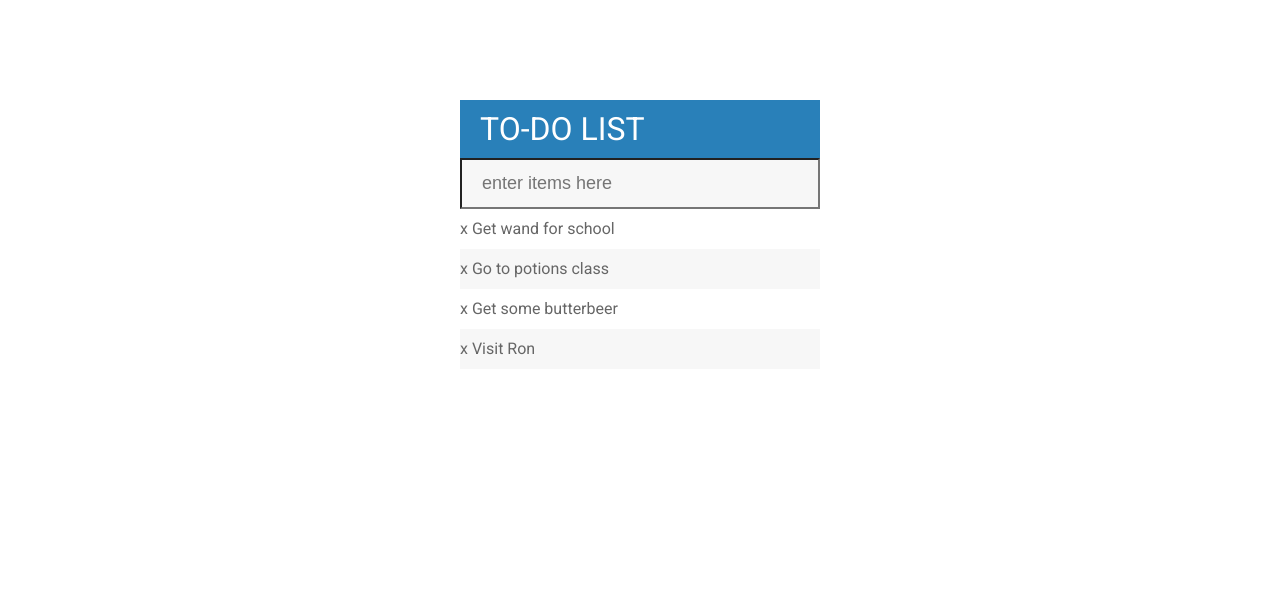
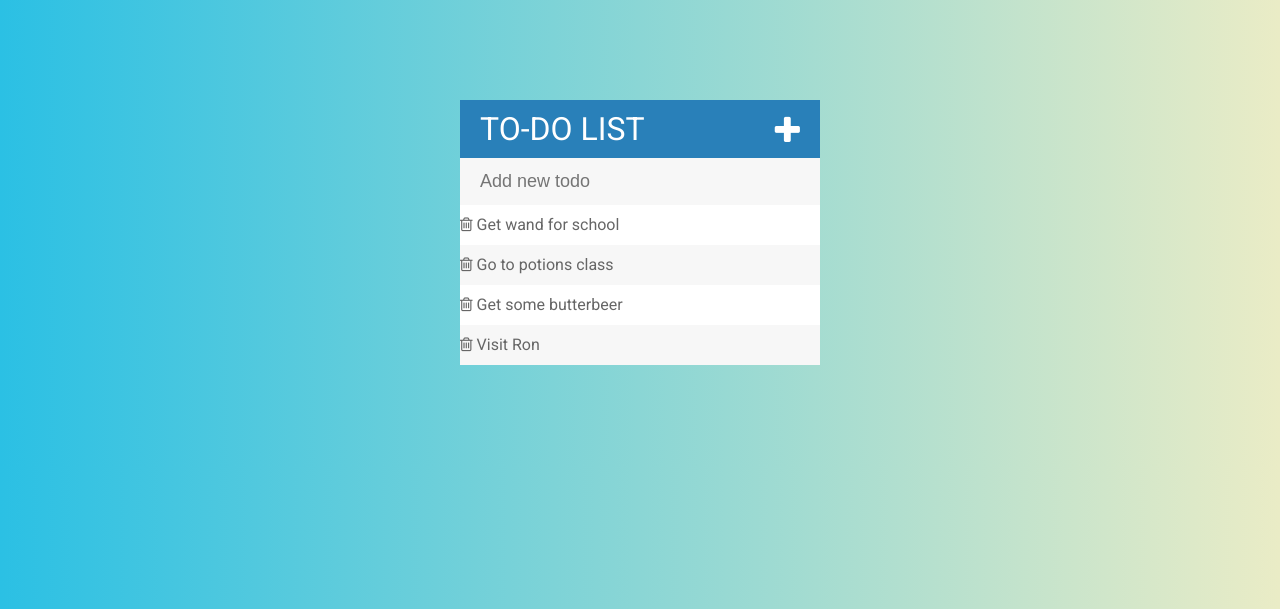
Before and after one commit to bklynate/2016-To-do-App, a PHP site: page / in a window 1280 px wide. Shown: the top 609 px of the page. Run offline with PHP 8.4, Linux system fonts and the light colour scheme; some libraries are stand-ins or nearby versions.

Commit message:
add css styles, slight js modification to create new li items with trashcan in the span

```diff
--- a/assets/css/styles.css
+++ b/assets/css/styles.css
@@ -10,6 +10,11 @@
   text-decoration: line-through;
 }
 
+.fa-plus {
+  float: right;
+  padding-top: 5px;
+}
+
 input[type='text']{
   width: 100%;
   margin: 0;
@@ -19,10 +24,21 @@ input[type='text']{
   box-sizing: border-box;
   -webkit-box-sizing: border-box;
   -moz-box-sizing: border-box;
+  color: #2980B9;
+  border: none;
+}
+
+input:focus {
+  background: white;
+  border: 3px solid #2980B9;
+  outline: none;
 }
 
 body {
   font-family: 'Roboto', sans-serif;
+  background: #2BC0E4; /* fallback for old browsers */
+  background: -webkit-linear-gradient(to right, #2BC0E4 , #EAECC6); /* Chrome 10-25, Safari 5.1-6 */
+  background: linear-gradient(to right, #2BC0E4 , #EAECC6); /* W3C, IE 10+/ Edge, Firefox 16+, Chrome 26+, Opera 12+, Safari 7+ */
 }
 
 h1 {
--- a/assets/js/todoList.js
+++ b/assets/js/todoList.js
@@ -19,7 +19,7 @@ $("input[type='text']").on("keypress", function(event){
     // puts value of user input into todoItem
     var todoItem = $(this).val();
     // create a new li
-    $("ul").append("<li><span>x</span> "+ todoItem +"</li>")
+    $("ul").append("<li><span><i class='fa fa-trash-o' aria-hidden='true'></i></span> "+ todoItem +"</li>")
     $(this).val("")
   }
 })
--- a/home.html
+++ b/home.html
@@ -4,17 +4,23 @@
   <title>A Practice Todo List</title>
   <script type="text/javascript" src="assets/js/lib/jquery-2.1.4.js"></script>
   <link href='https://fonts.googleapis.com/css?family=Roboto:400,700,500' rel='stylesheet' type='text/css'>
+  <link rel="stylesheet" href="https://maxcdn.bootstrapcdn.com/font-awesome/4.6.1/css/font-awesome.min.css">
   <link rel="stylesheet" type="text/css" href="assets/css/styles.css">
 </head>
 <body>
   <div id="container">
-    <h1>To-Do List</h1>
-    <input type="text" placeholder="enter items here"></input>
+    <h1>To-Do List
+    <i class="fa fa-plus" aria-hidden="true"></i></h1>
+    <input type="text" placeholder="Add new todo"></input>
     <ul>
-      <li><span>x</span> Get wand for school</li>
-      <li><span>x</span> Go to potions class</li>
-      <li><span>x</span> Get some butterbeer</li>
-      <li><span>x</span> Visit Ron</li>
+      <li><span><i class="fa fa-trash-o" aria-hidden="true"></i>
+      </span> Get wand for school</li>
+      <li><span><i class="fa fa-trash-o" aria-hidden="true"></i>
+      </span> Go to potions class</li>
+      <li><span><i class="fa fa-trash-o" aria-hidden="true"></i>
+      </span> Get some butterbeer</li>
+      <li><span><i class="fa fa-trash-o" aria-hidden="true"></i>
+      </span> Visit Ron</li>
     </ul>
   </div>
 <script type="text/javascript" src="assets/js/todoList.js"></script>
```
